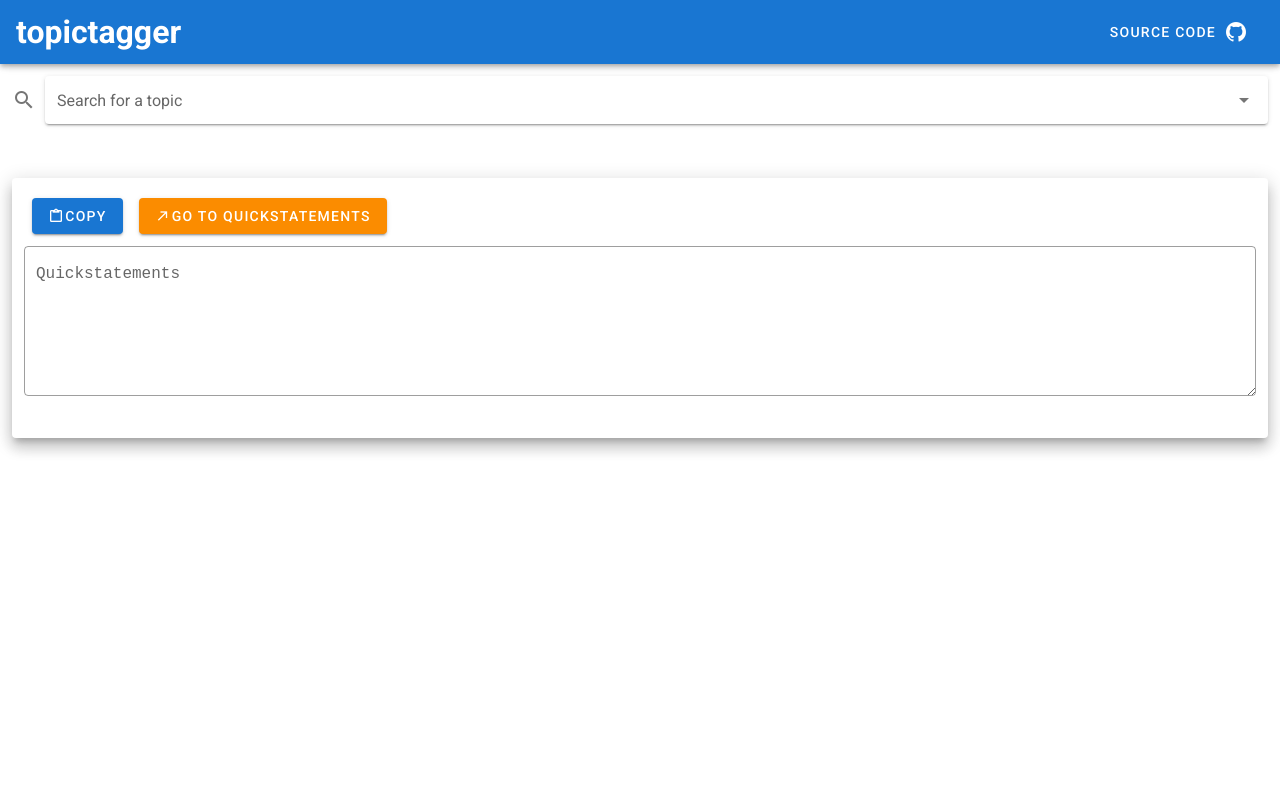
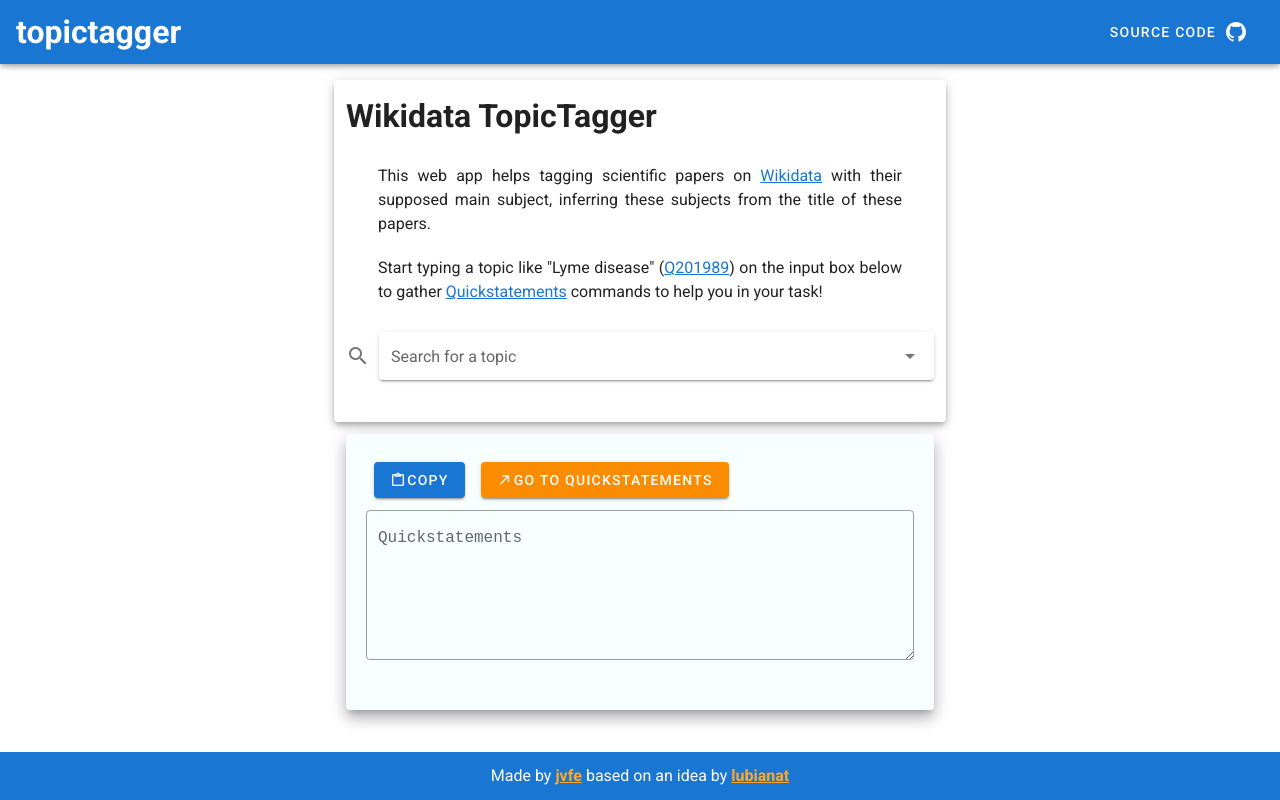
Before and after one commit to jvfe/wikidata_topictagger, a Vue app: page / in a window 1280 px wide. Built offline with nearby package versions, Linux system fonts and the light colour scheme.

Commit message:
refactor: Improve overall styling and layout

```diff
--- a/public/index.html
+++ b/public/index.html
@@ -1,17 +1,27 @@
 <!DOCTYPE html>
 <html lang="en">
   <head>
-    <meta charset="utf-8">
-    <meta http-equiv="X-UA-Compatible" content="IE=edge">
-    <meta name="viewport" content="width=device-width,initial-scale=1.0">
-    <link rel="icon" href="<%= BASE_URL %>favicon.ico">
-    <title><%= htmlWebpackPlugin.options.title %></title>
-    <link rel="stylesheet" href="https://fonts.googleapis.com/css?family=Roboto:100,300,400,500,700,900">
-    <link rel="stylesheet" href="https://cdn.jsdelivr.net/npm/@mdi/font@latest/css/materialdesignicons.min.css">
+    <meta charset="utf-8" />
+    <meta http-equiv="X-UA-Compatible" content="IE=edge" />
+    <meta name="viewport" content="width=device-width,initial-scale=1.0" />
+    <link rel="icon" href="<%= BASE_URL %>favicon2.ico" />
+    <title>Wikidata TopicTagger</title>
+    <link
+      rel="stylesheet"
+      href="https://fonts.googleapis.com/css?family=Roboto:100,300,400,500,700,900"
+    />
+    <link
+      rel="stylesheet"
+      href="https://cdn.jsdelivr.net/npm/@mdi/font@latest/css/materialdesignicons.min.css"
+    />
   </head>
   <body>
     <noscript>
-      <strong>We're sorry but <%= htmlWebpackPlugin.options.title %> doesn't work properly without JavaScript enabled. Please enable it to continue.</strong>
+      <strong
+        >We're sorry but <%= htmlWebpackPlugin.options.title %> doesn't work
+        properly without JavaScript enabled. Please enable it to
+        continue.</strong
+      >
     </noscript>
     <div id="app"></div>
     <!-- built files will be auto injected -->
--- a/src/App.vue
+++ b/src/App.vue
@@ -14,7 +14,36 @@
     </v-app-bar>
 
     <v-main>
+      <v-row class="justify-center pa-4">
+        <v-col xs="12" lg="6">
+          <v-sheet elevation="5" color="white" rounded>
             <v-col>
+              <h1>Wikidata TopicTagger</h1>
+              <div class="pt-6 pb-6 pr-8 pl-8">
+                <p class="text-justify body-text pb-1">
+                  This web app helps tagging scientific papers on
+                  <a
+                    target="_blank"
+                    href="https://www.wikidata.org/wiki/Wikidata:Main_Page"
+                    >Wikidata</a
+                  >
+                  with their supposed main subject, inferring these subjects
+                  from the title of these papers.
+                </p>
+                <p class="text-justify body-text mb-1">
+                  Start typing a topic like "Lyme disease" (<a
+                    target="_blank"
+                    href="https://www.wikidata.org/wiki/Q201989 "
+                    >Q201989</a
+                  >) on the input box below to gather
+                  <a
+                    target="_blank"
+                    href="https://quickstatements.toolforge.org/#/"
+                    >Quickstatements</a
+                  >
+                  commands to help you in your task!
+                </p>
+              </div>
               <v-autocomplete
                 v-model="term"
                 :loading="loadingComplete"
@@ -45,8 +74,31 @@
                 </template>
               </v-autocomplete>
             </v-col>
+          </v-sheet>
           <v-col> <QSBox :term="term" /> </v-col>
+        </v-col>
+      </v-row>
     </v-main>
+
+    <v-footer padless color="primary">
+      <v-col class="text-center white--text" cols="12">
+        Made by
+        <a
+          href="https://github.com/jvfe"
+          target="_blank"
+          class="orange--text text--lighten-1"
+        >
+          <strong>jvfe</strong></a
+        >
+        based on an idea by
+        <a
+          href="https://github.com/lubianat"
+          target="_blank"
+          class="orange--text text--lighten-1"
+          ><strong>lubianat</strong></a
+        >
+      </v-col>
+    </v-footer>
   </v-app>
 </template>
 
--- a/src/components/QSBox.vue
+++ b/src/components/QSBox.vue
@@ -1,5 +1,5 @@
 <template>
-  <v-sheet elevation="10" rounded>
+  <v-sheet color="accent lighten-4" elevation="10" rounded class="pa-2">
     <v-col>
       <p v-if="term" class="body-2">
         Obtaining up to 300 articles about {{ term.label }} that do not have
```
Also changed, not shown: 1 other file (tests, documents, lock files or other folders). Lines whose indentation alone changed are shown as unchanged.
